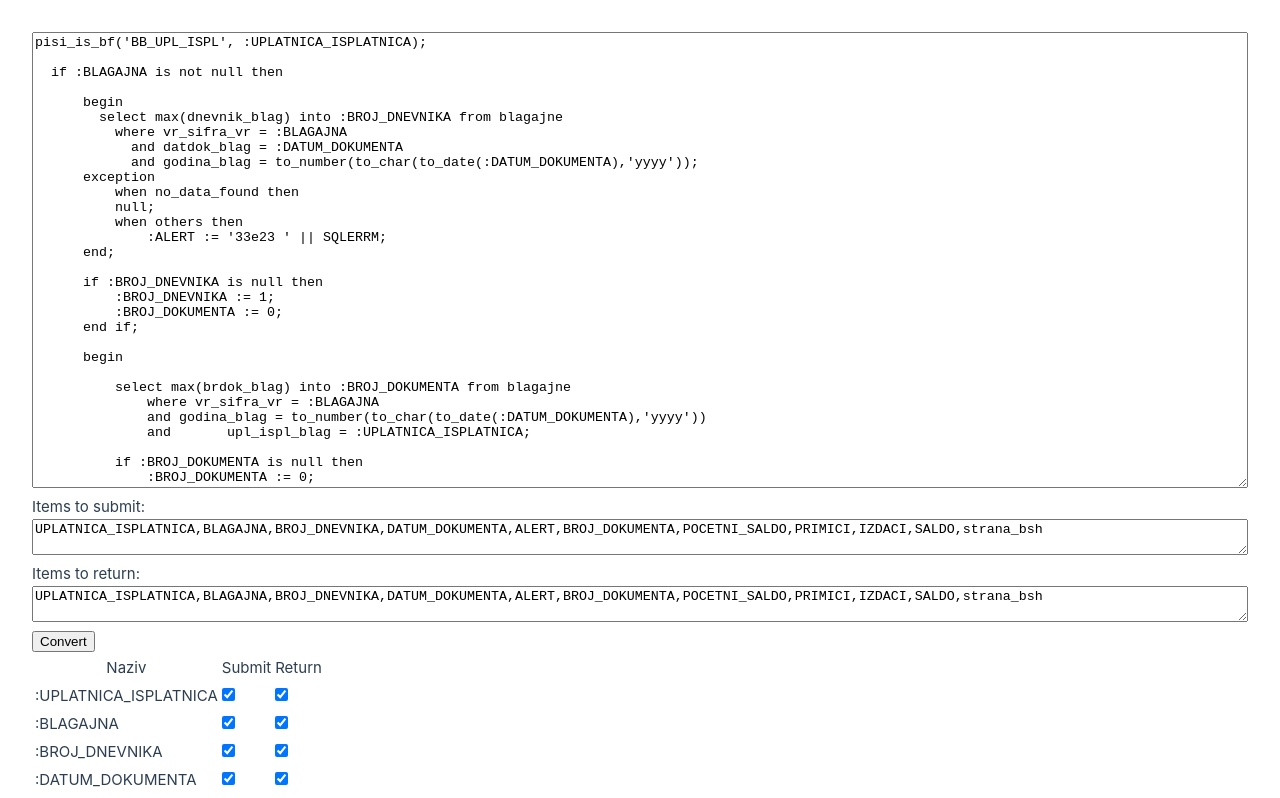
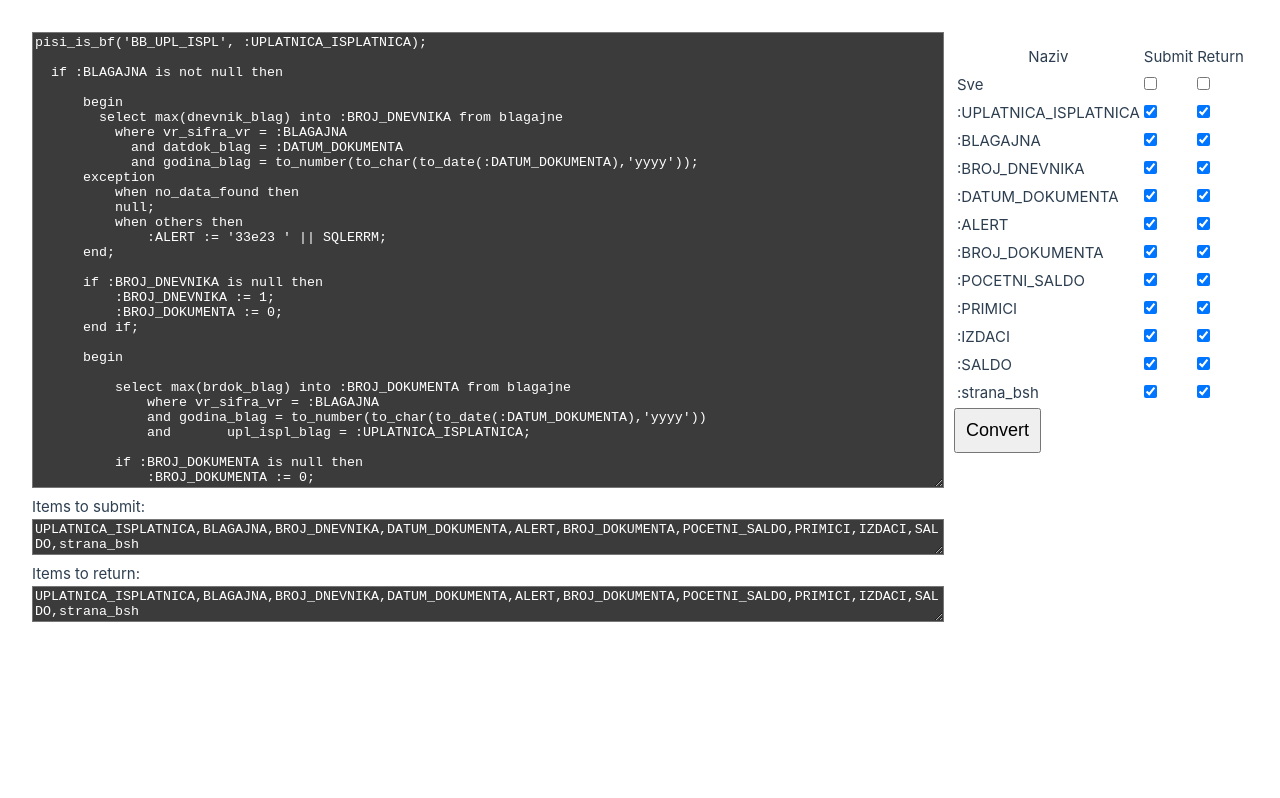
Before and after one commit to fluffyspace/apex-items-to-submit-return, a Vue app: page / in a window 1280 px wide. Shown: the top 798 px of the page. Built offline with nearby package versions, Linux system fonts and the light colour scheme.

Commit message:
dodano check uncheck all

```diff
--- a/src/App.vue
+++ b/src/App.vue
@@ -3,6 +3,8 @@
 </script>
 
 <template>
+  <div style="display:flex;">
+    <div style="width:75%">
       <textarea name="plsqlcode" id="plsqlcode" class="full" rows="30" v-model="plsqlcode" @input="doit()"></textarea>
 
       <div>
@@ -12,8 +14,8 @@
         Items to return:
         <textarea id="return" class="full" v-model="items_to_return"></textarea>
       </div>
-
-  <button @click="doit()" class="btn btn-primary">Convert</button>
+    </div>
+    <div style="width:25%;padding:10px">
 
     <table>
       <thead>
@@ -25,6 +27,11 @@
       </thead>
 
       <tbody>
+        <tr>
+          <td>Sve</td>
+          <td><input type="checkbox" @change="toggleSubmit()" v-model="toggleSubmitCheckbox" /></td>
+          <td><input type="checkbox" @change="toggleReturn()" v-model="toggleReturnCheckbox" /></td>
+        </tr>
         <tr v-for="item in items">
           <td>{{item.name}}</td>
           <td><input type="checkbox" v-model="item.submit" /></td>
@@ -34,6 +41,10 @@
     </table>
 
 
+    <button @click="doit()" class="btn btn-primary">Convert</button>
+
+  </div>
+</div>
 </template>
 
 <style scoped>
@@ -107,6 +118,8 @@
   else
       :strana_bsh := 'D';
   end if;	`,
+        toggleSubmitCheckbox: null,
+        toggleReturnCheckbox: null
       }
     },
 
@@ -131,6 +144,12 @@
           return {"name": item, "submit": true, "return": true};
         })));
 
+      },
+      toggleSubmit(){
+        this.items.forEach(item => item.submit = this.toggleSubmitCheckbox);
+      },
+      toggleReturn(){
+        this.items.forEach(item => item.return = this.toggleReturnCheckbox);
       }
     },
 
--- a/src/assets/main.css
+++ b/src/assets/main.css
@@ -24,7 +24,7 @@ a,
 @media (min-width: 1024px) {
   body {
     /*display: flex;*/
-    place-items: center;
+/*    place-items: center;*/
   }
 
   /*#app {
@@ -33,3 +33,12 @@ a,
     padding: 0 2rem;
   }*/
 }
+
+textarea{
+  background: #3b3b3b;
+  color:white;
+}
+button{
+  padding: 10px;
+  font-size: 18px;
+}
```
Lines whose indentation alone changed are shown as unchanged.
